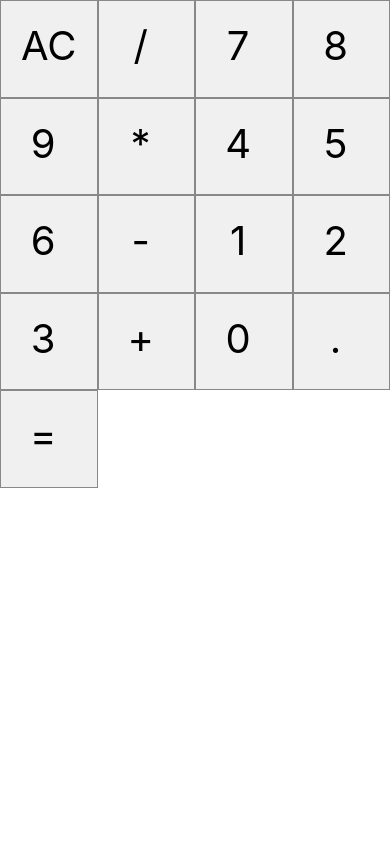
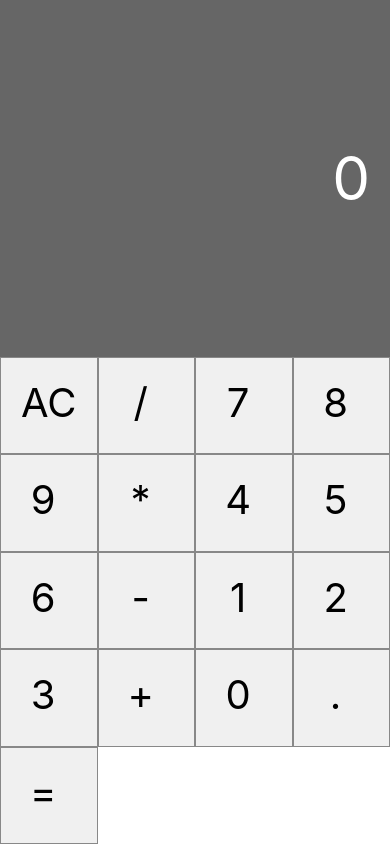
Before and after one commit to thiag-o/calculador-react-native, a React Native app: screen / in a window 390 px wide. Built offline with nearby package versions, Linux system fonts and the light colour scheme.

Commit message:
feat: adicionado display da calculadora

```diff
--- a/App.tsx
+++ b/App.tsx
@@ -1,11 +1,16 @@
 import { StatusBar } from 'expo-status-bar';
 import { StyleSheet, Text, View } from 'react-native';
 import Button from './src/components/Button';
-
+import Display from './src/components/Display';
+Display
 
 export default function App() {
+
+  const state = 0
+
   return (
     <View style={styles.container}>
+      <Display value={state}/>
       <View style={styles.buttons}>
         <Button label='AC'/>
         <Button label='/'/>
--- /dev/null
+++ b/src/components/Display.tsx
@@ -0,0 +1,29 @@
+import React from 'react'
+import { View, Text, StyleSheet } from 'react-native'
+
+
+
+const Display = (props: any) => {
+  return (
+    <View style={styles.display}>
+          <Text style={styles.displayValue} numberOfLines={1}>{props.value}</Text>
+    </View>
+  )
+}
+
+
+const styles = StyleSheet.create({
+    display: {
+        flex: 1,
+        padding: 20,
+        justifyContent: 'center',
+        backgroundColor: 'rgba(0,0,0,0.6)',
+        alignItems: 'flex-end'
+    },
+    displayValue: {
+        fontSize: 60,
+        color: '#fff'
+    }
+})
+
+export default Display
```
